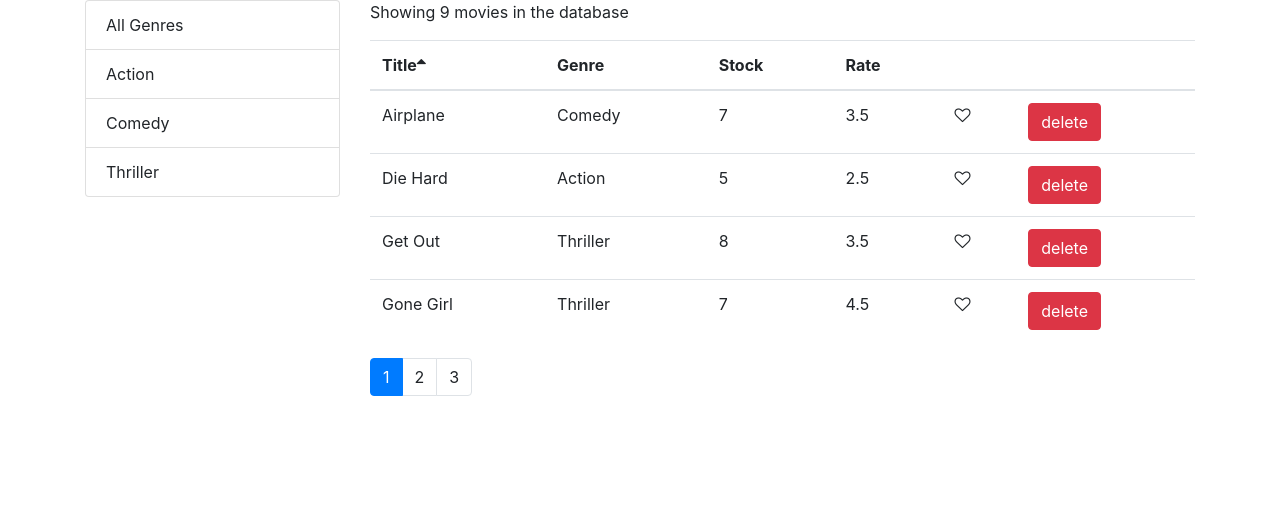
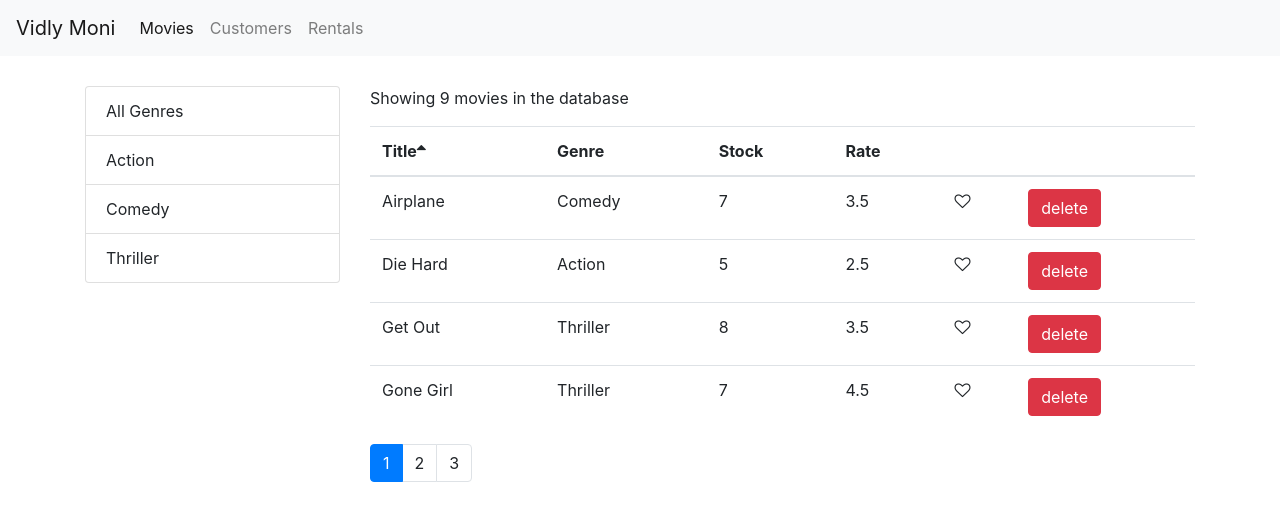
Before and after one commit to MonaliGanganeNeosoft/React-all, a React (Create React App) app: page /movies in a window 1280 px wide. Shown: the top 520 px of the page. Built offline with nearby package versions, Linux system fonts and the light colour scheme.

Commit message:
navbar is added

```diff
--- a/src/App.js
+++ b/src/App.js
@@ -4,9 +4,12 @@
 import Customers from "./components/customers";
 import Rentals from "./components/rentals";
 import NotFound from "./components/notFound";
+import NavBar from "./components/navBar";
 
 function App() {
   return (
+    <>
+      <NavBar />
       <main className="container">
         <Switch>
           <Route path="/movies" component={Movies}></Route>
@@ -17,6 +20,7 @@
           <Redirect to="/not-found" />
         </Switch>{" "}
       </main>
+    </>
   );
 }
 
--- /dev/null
+++ b/src/components/navBar.jsx
@@ -0,0 +1,37 @@
+import React from "react";
+import { NavLink, Link } from "react-router-dom";
+const NavBar = () => {
+  return (
+    <nav className="navbar navbar-expand-lg navbar-light bg-light">
+      <Link className="navbar-brand" to="/">
+        Vidly Moni
+      </Link>
+      <button
+        className="navbar-toggler"
+        type="button"
+        data-toggle="collapse"
+        data-target="#navbarNavAltMarkup"
+        aria-controls="navbarNavAltMarkup"
+        aria-expanded="false"
+        aria-label="Toggle navigation"
+      >
+        <span className="navbar-toggler-icon"></span>
+      </button>
+      <div className="collapse navbar-collapse" id="navbarNavAltMarkup">
+        <div className="navbar-nav">
+          <NavLink className="nav-link " to="/movies">
+            Movies
+          </NavLink>
+          <NavLink className="nav-link" to="/customers">
+            Customers
+          </NavLink>
+          <NavLink className="nav-link" to="/rentals">
+            Rentals
+          </NavLink>
+        </div>
+      </div>
+    </nav>
+  );
+};
+
+export default NavBar;
--- a/src/index.css
+++ b/src/index.css
@@ -5,9 +5,11 @@
     sans-serif;
   -webkit-font-smoothing: antialiased;
   -moz-osx-font-smoothing: grayscale;
-  padding: 20px 0 0 0 0;
+  padding: 0 0 0 0 0;
 }
-
+.navbar {
+  margin-bottom: 30px;
+}
 code {
   font-family: source-code-pro, Menlo, Monaco, Consolas, "Courier New",
     monospace;
```
Lines whose indentation alone changed are shown as unchanged.
